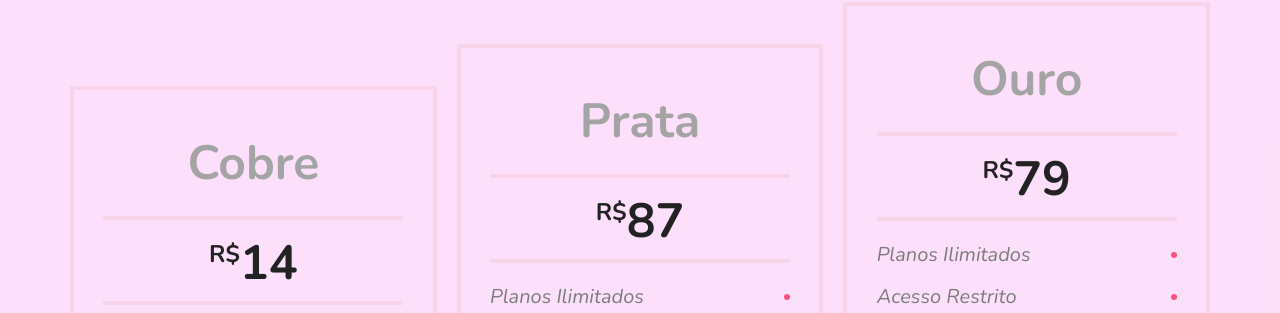
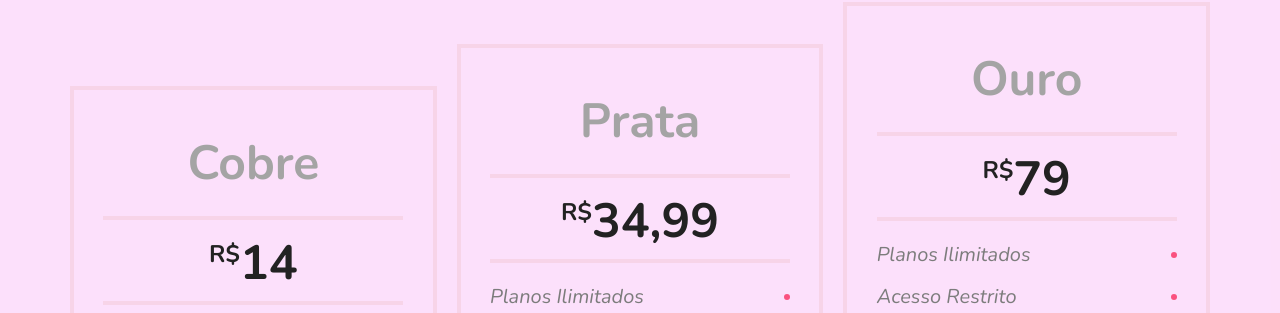
Before and after one commit to brunasouzadev/frontprojects, a plain HTML site: page index.html in a window 1280 px wide. Shown: the part 1889-2202 px from the top of the page. Drawn offline with nearby package versions, Linux system fonts and the light colour scheme.

Commit message:
Alterando para o preço sugerido e confirmado

```diff
--- a/index.html
+++ b/index.html
@@ -84,7 +84,7 @@
 
     <div class="preco-item">
       <h2>Prata</h2>
-      <span><sup>R$</sup>87</span>
+      <span><sup>R$</sup>34,99</span>
       <ul>
         <li>Planos Ilimitados</li>
         <li>Acesso Restrito</li>
```
